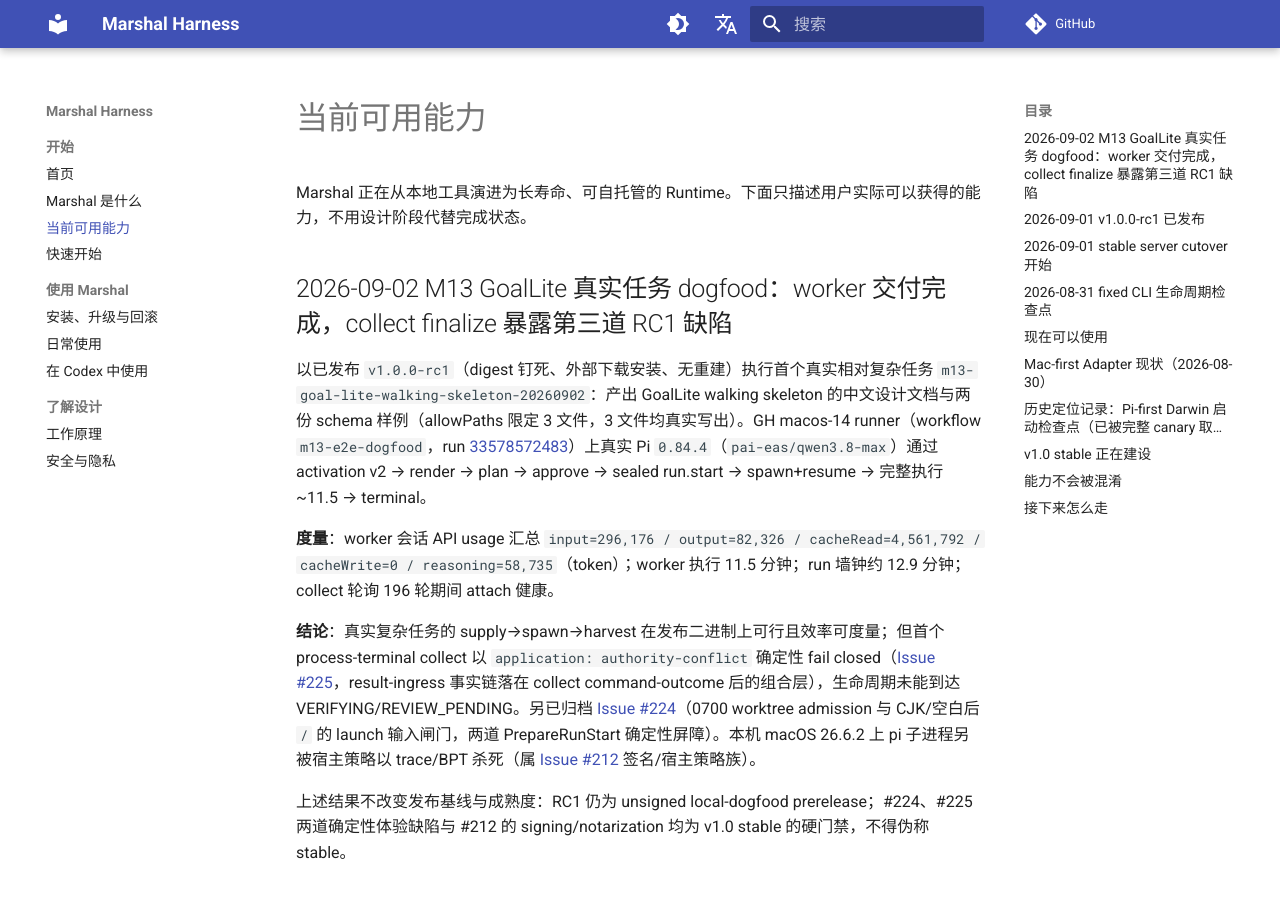
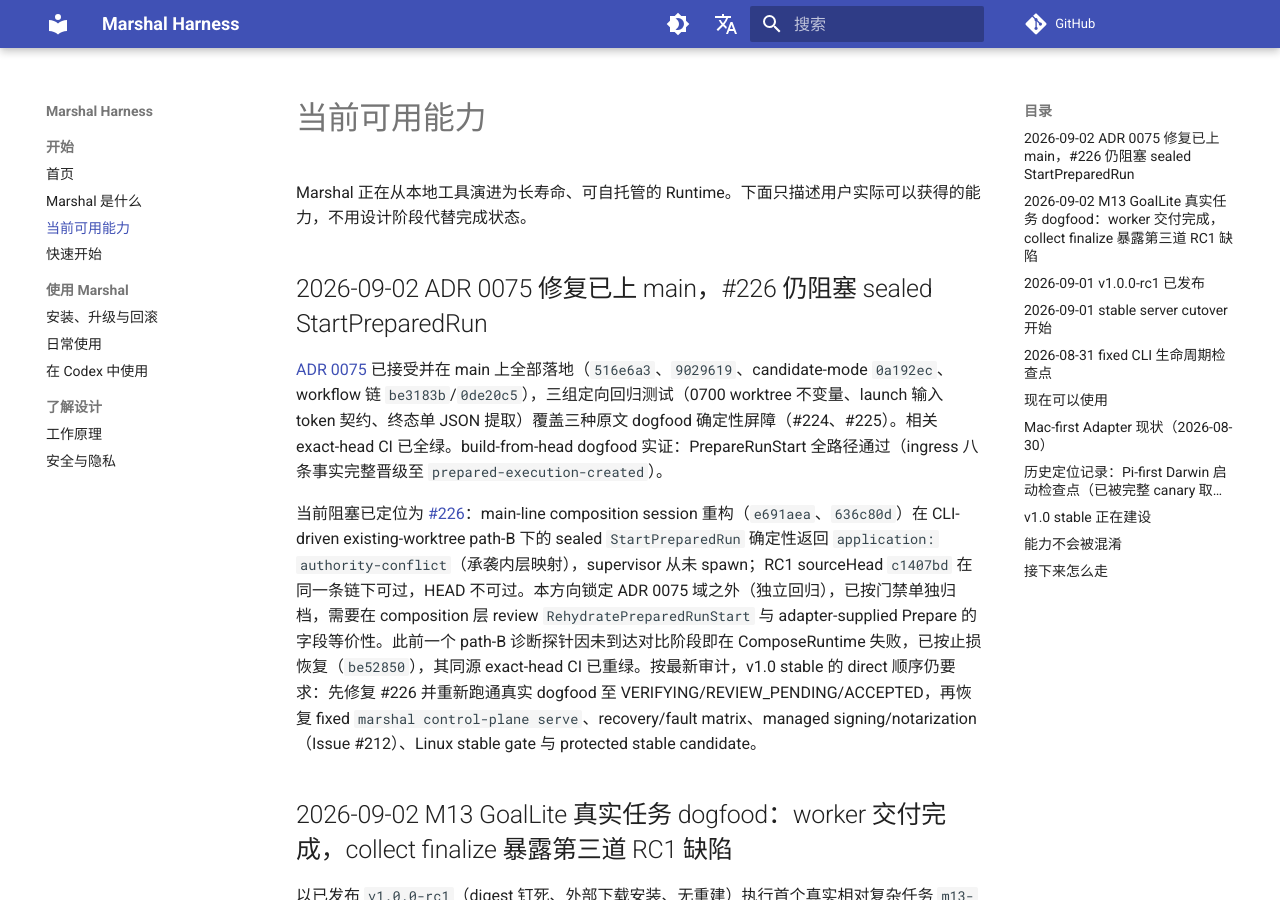
Before and after one commit to chiga0/marshal-harness, an MkDocs documentation site: the page built from docs/current-status.md, in a window 1280 px wide and 900 px high. Built offline with MkDocs 1.6.1 and Material for MkDocs 9.7.7, drawn with Linux system fonts in a browser that asks for light colours; comment, search, counter and statistics services are not loaded.

Commit message:
docs(status): record ADR 0075 implemented + #226 regression blocked + probe revert
Audit 第 5 项：如实补齐 ADR 0075 实现、#226 sealed StartPreparedRun 回归
与 path-B 探针止损 revert（be52850），并补写 v1.0 stable 直接顺序。

```diff
--- a/docs/current-status.md
+++ b/docs/current-status.md
@@ -1,6 +1,12 @@
 # 当前可用能力
 
 Marshal 正在从本地工具演进为长寿命、可自托管的 Runtime。下面只描述用户实际可以获得的能力，不用设计阶段代替完成状态。
+
+## 2026-09-02 ADR 0075 修复已上 main，#226 仍阻塞 sealed StartPreparedRun
+
+[ADR 0075](adr/0075-rc1-dogfood-usability-barriers.md) 已接受并在 main 上全部落地（`516e6a3`、`9029619`、candidate-mode `0a192ec`、workflow 链 `be3183b`/`0de20c5`），三组定向回归测试（0700 worktree 不变量、launch 输入 token 契约、终态单 JSON 提取）覆盖三种原文 dogfood 确定性屏障（#224、#225）。相关 exact-head CI 已全绿。build-from-head dogfood 实证：PrepareRunStart 全路径通过（ingress 八条事实完整晋级至 `prepared-execution-created`）。
+
+当前阻塞已定位为 [#226](https://github.com/chiga0/marshal-harness/issues/226)：main-line composition session 重构（`e691aea`、`636c80d`）在 CLI-driven existing-worktree path-B 下的 sealed `StartPreparedRun` 确定性返回 `application: authority-conflict`（承袭内层映射），supervisor 从未 spawn；RC1 sourceHead `c1407bd` 在同一条链下可过，HEAD 不可过。本方向锁定 ADR 0075 域之外（独立回归），已按门禁单独归档，需要在 composition 层 review `RehydratePreparedRunStart` 与 adapter-supplied Prepare 的字段等价性。此前一个 path-B 诊断探针因未到达对比阶段即在 ComposeRuntime 失败，已按止损恢复（`be52850`），其同源 exact-head CI 已重绿。按最新审计，v1.0 stable 的 direct 顺序仍要求：先修复 #226 并重新跑通真实 dogfood 至 VERIFYING/REVIEW_PENDING/ACCEPTED，再恢复 fixed `marshal control-plane serve`、recovery/fault matrix、managed signing/notarization（Issue #212）、Linux stable gate 与 protected stable candidate。
 
 ## 2026-09-02 M13 GoalLite 真实任务 dogfood：worker 交付完成，collect finalize 暴露第三道 RC1 缺陷
 
```
